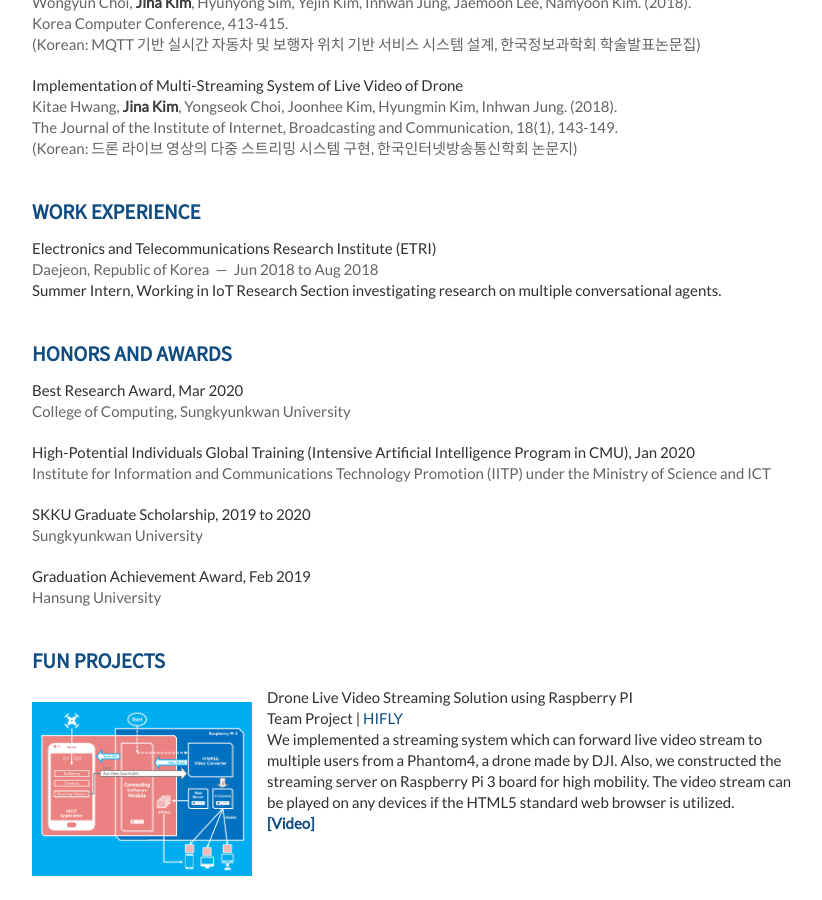
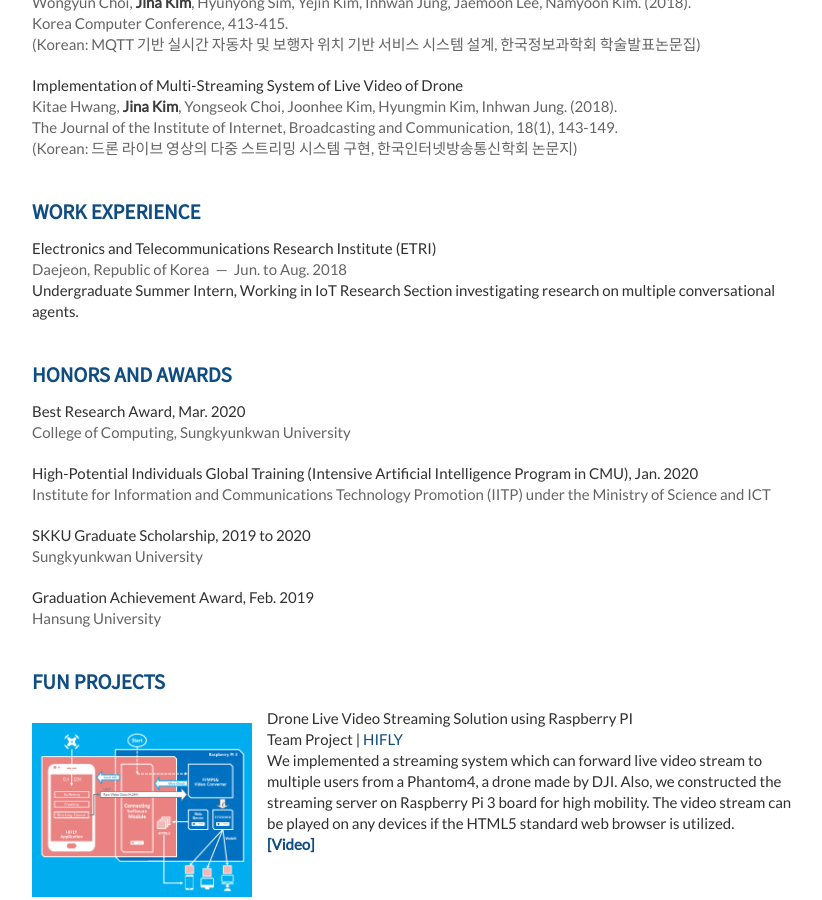
Before and after one commit to Jina-Kim/Jina-Kim.github.io, a Jekyll site: the page built from index.html, in a window 1280 px wide and 900 px high, scrolled down 1269 px. Shown: the whole window, without its empty margins (328-1150 px from the left). Built offline with Jekyll 4.4.1, drawn with Linux system fonts in a browser that asks for light colours; nearby versions of some CDN libraries; the list of posts is cut into pages by our own code; some of the changed text lies outside the part shown.

Commit message:
Update abbreviations of months

```diff
--- a/_includes/awards.html
+++ b/_includes/awards.html
@@ -3,14 +3,14 @@
 
     <article>
         <header>
-            Best Research Award, Mar 2020 <br>
+            Best Research Award, Mar. 2020 <br>
             <span>College of Computing, Sungkyunkwan University</span>
         </header>
     </article>
 
     <article>
         <header>
-            High-Potential Individuals Global Training (Intensive Artificial Intelligence Program in CMU), Jan 2020 <br>
+            High-Potential Individuals Global Training (Intensive Artificial Intelligence Program in CMU), Jan. 2020 <br>
             <span>Institute for Information and Communications Technology Promotion (IITP) under the Ministry of Science and ICT</span>
         </header>
     </article>
@@ -24,7 +24,7 @@
 
     <article>
         <header>
-            Graduation Achievement Award, Feb 2019<br>
+            Graduation Achievement Award, Feb. 2019<br>
             <span>Hansung University</span>
         </header>
     </article>
--- a/_includes/education.html
+++ b/_includes/education.html
@@ -13,7 +13,7 @@
         <header>
             <em>M. Sc. in Interaction Science</em><br/>
             <span>Sungkyunkwan University</span>
-            <span><address>Seoul, Republic of Korea</address><time>Mar 2019 to Present</time></span>
+            <span><address>Seoul, Republic of Korea</address><time>Mar. 2019 to Present</time></span>
         </header>
     </article>
 
@@ -21,7 +21,7 @@
         <header>
             <em>B. S. in Computer Engineering</em><br/>
             <span>Hansung University</span>
-            <span><address>Seoul, Republic of Korea</address><time>Mar 2015 to Feb 2019</time></span>
+            <span><address>Seoul, Republic of Korea</address><time>Mar. 2015 to Feb. 2019</time></span>
         </header>
     </article>
 
--- a/_includes/experience.html
+++ b/_includes/experience.html
@@ -4,10 +4,10 @@
     <article>
         <header>
             Electronics and Telecommunications Research Institute (ETRI)<br/>
-            <span><address>Daejeon, Republic of Korea</address><time>Jun 2018 to Aug 2018</time></span><br/>
+            <span><address>Daejeon, Republic of Korea</address><time>Jun. to Aug. 2018</time></span><br/>
         </header>
         <p>
-          Summer Intern, Working in IoT Research Section investigating research on multiple conversational agents.
+          Undergraduate Summer Intern, Working in IoT Research Section investigating research on multiple conversational agents.
         </p>
     </article>
 </section>
```
Also changed, not shown: other parts of _includes/education.html (+1 -1 lines).
